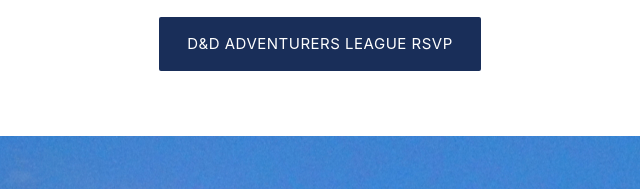
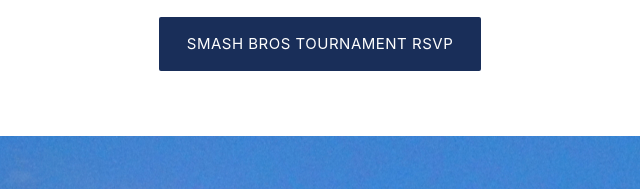
Before and after one commit to berks-tech-club/website, a plain HTML site: page index.html in a window 1280 px wide. Shown: the part 317-506 px from the top of the page, 320-960 px from the left. Drawn offline with nearby package versions, Linux system fonts and the light colour scheme.

Commit message:
smash bros tournement button

```diff
--- a/index.html
+++ b/index.html
@@ -41,7 +41,7 @@
                <h5 class="header col s12 light pblue-text">The official tech club for Penn State Berks</h5>
             </div>
             <div class="row center">
-               <a href="https://docs.google.com/forms/d/190gL6BvSYQhhbTh-ebVDv5Dm9wZpnvLEv5rOX1CIplo/viewform?edit_requested=true" class="btn-large waves-effect wave-light pblue btn" target="_blank">D&D Adventurers League RSVP</a>
+               <a href="https://docs.google.com/forms/d/e/1FAIpQLSdff0tireENBaLLsNXmo5jBUIEWvdbh48658WcX3DS8vYvhjQ/viewform" class="btn-large waves-effect wave-light pblue btn" target="_blank">Smash Bros Tournament RSVP</a>
              </div>
             <br><br>
          </div>
```
